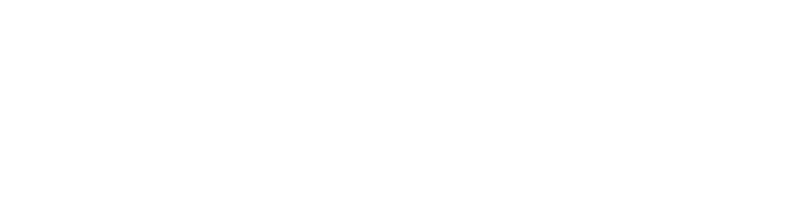
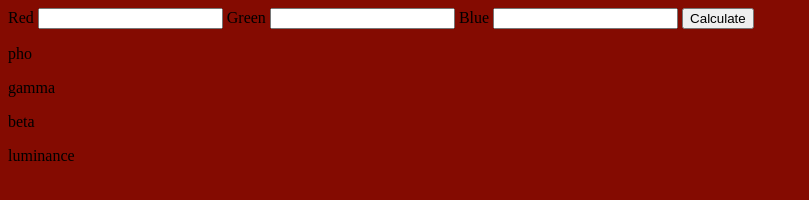
Before and after one commit to CoderJensen/maxwellColorPicker, a plain HTML site: page index.html in a window 1280 px wide. Shown: the whole page, without its empty margins (0-809 px from the left). Drawn offline with Linux system fonts and the light colour scheme.

Commit message:
[Finishes #181260184] Convert RGB to Maxwell

```diff
--- a/index.html
+++ b/index.html
@@ -8,7 +8,47 @@
   </head>
   <body>
     <main>
+      <form>
+        <label for="red">Red</label>
+        <input id="red" name="red">
 
+        <label for="green">Green</label>
+        <input id="green" name="green">
+
+        <label for="blue">Blue</label>
+        <input id="blue" name="blue">
+
+
+        <!-- https://stackoverflow.com/a/22772518 -->
+        <button onclick="calculateMaxwell()" onsubmit="return false">Calculate</button>
+
+
+        <p id="phoOutput">pho</p>
+        <p id="gammaOutput">gamma</p>
+        <p id="betaOutput">beta</p>
+        <p id="luminanceOutput">luminance</p>
+
+        <p id="output"></p>
+      </form>
+
+
+      <!--
+
+      <form>
+        <label for="">ρ (Red)</label>
+        <input type="value" min="0" max="255" id="pho" name="pho"></input>
+
+        <label for="">ɣ (Green</label>
+        <input type="value" min="0" max="255" id="gamma" name="gamma"></input>
+
+        <label for="">β (Blue)</label>
+        <input type="value" min="0" max="255" id="beta" name="beta"></input>
+
+        <label for="">L (Luminance)</label>
+        <input type="value" min="0" max="1" id="luminance" name="luminance"></input>
+      </form>
+
+      -->
     </main>
   </body>
 </html>
--- a/js/colorPicker.js
+++ b/js/colorPicker.js
@@ -1 +1,47 @@
-//Placehold
+function calculateMaxwell() {
+
+  var red = document.getElementById("red");
+  var green = document.getElementById("green");
+  var blue = document.getElementById("blue");
+
+
+  var pho = red * [1/(red + green + blue)];
+  var gamma = green * [1/(red + green + blue)];
+  var beta = blue * [1/(red + green + blue)];
+
+  var luminance = Math.max(red, green, blue);
+
+
+  document.getElementById("phoOutput") = pho;
+  document.getElementById("gammaOutput") = gamma;
+  document.getElementById("betaOutput") = beta;
+  document.getElementById("luminanceOutput") = luminance;
+
+
+
+
+  output = "ρɣβL(" + pho + ", " + gamma + ", " + beta + ", " + luminance + ")";
+
+  document.getElementById("output") = output;
+
+  return;
+
+}
+
+
+
+/*
+
+
+TODO - Convert ρɣβL back to RGB (I accidentally started on the wrong section.)
+
+
+var pho = document.getElementById("pho");
+var gamma = document.getElementById("gamma");
+var beta = document.getElementById("beta");
+var L = document.getElementById("luminance");
+
+
+var R = L/Math.max(pho, gamma, beta);
+
+alert(R);*/
--- a/stylesheets/maxwell.css
+++ b/stylesheets/maxwell.css
@@ -1 +1,3 @@
-/*Placehold*/
+body {
+  background-color:rgb(132, 11, 1);
+}
```
